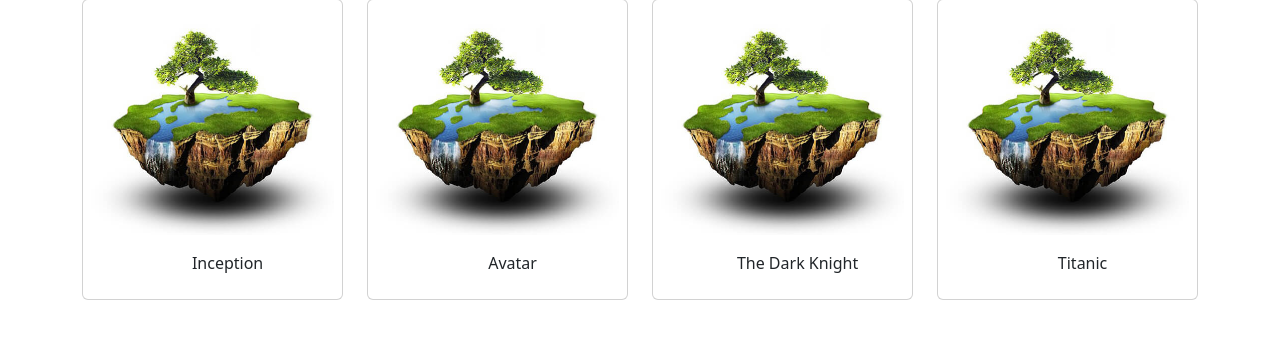
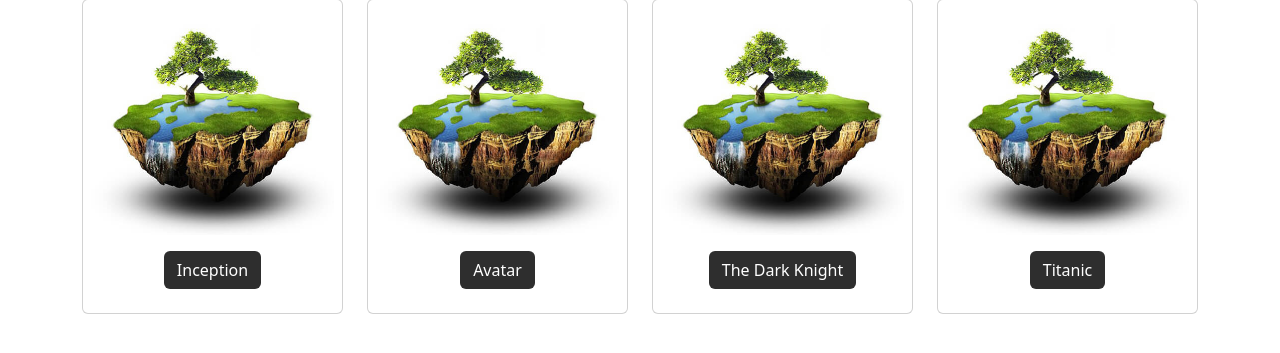
Before and after one commit to jl-imb/MovieStore, a Django app: page /movies/ in a window 1280 px wide. Shown: the part 202-555 px from the top of the page. Run offline with Django 5.2, Linux system fonts and the light colour scheme; some libraries are stand-ins or nearby versions.

Commit message:
movies have buttons

```diff
--- a/movies/templates/movies/index.html
+++ b/movies/templates/movies/index.html
@@ -17,9 +17,9 @@
                         class="card-img-top rounded">
                     <div class="card-body text-center">
                         <a href="{% url 'movies.show' id=movie.id %}"
-                           class="btn bg-dar text-white">
+                           class="btn bg-dark text-white">
+                            {{ movie.name }}
                         </a>
-                        {{ movie.name }}
                     </div>
                 </div>
             </div>
--- a/movies/templates/movies/show.html
+++ b/movies/templates/movies/show.html
@@ -11,8 +11,7 @@
                 <p><b>Price:</b> ${{template_data.movie.price }}</p>
             </div>
             <div class="col-md-6 mx-auto mb-3 text-center">
-                <img src="{% static 'img/about.jpg' %}"
-                    class="rounded" />
+                <img src="{% static 'img/about.jpg' %}" class="rounded"/>
             </div>
         </div>
     </div>
```
